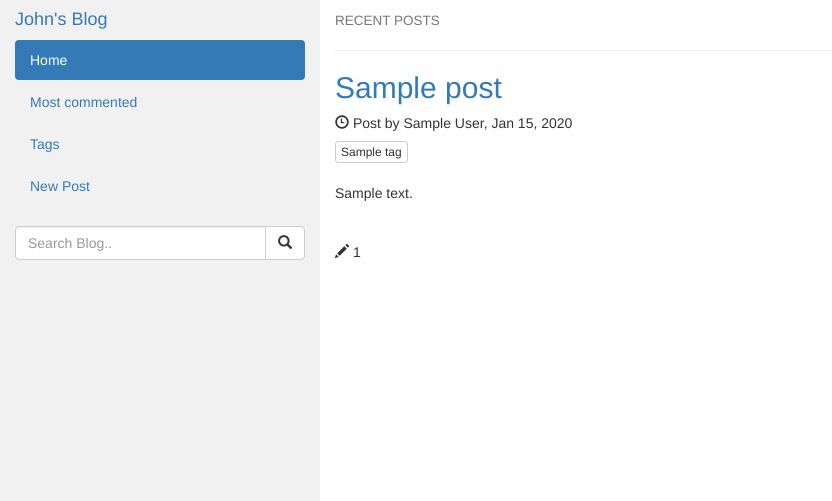
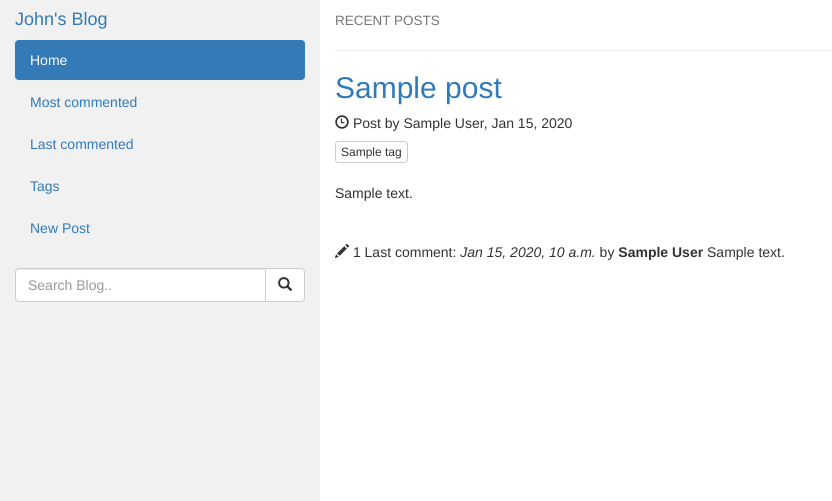
Before and after one commit to roman985475612/Simple-Blog, a Django app: page / in a window 1280 px wide. Shown: the top 501 px of the page, without its empty margins (0-832 px from the left). Run offline with Django 3.2, Linux system fonts and the light colour scheme; tables that the repository leaves empty hold one stand-in row (values such as "Sample post"); some libraries are stand-ins or nearby versions.

Commit message:
Task # 13 complete: added the ordering of posts by the date of the last comment

```diff
--- a/blog/models.py
+++ b/blog/models.py
@@ -1,3 +1,5 @@
+from datetime import datetime
+
 from django.db import models
 from django.template.defaultfilters import slugify
 from django.urls import reverse
@@ -10,6 +12,7 @@ class Post(models.Model):
     upd_date = models.DateTimeField('update date', auto_now=True)
     text = models.TextField()
     comments = models.PositiveSmallIntegerField(default=0)
+    last_comment_date = models.DateTimeField(default=datetime(1,1,1,0,0))
     tags = models.ManyToManyField('Tag')
 
     class Meta:
--- a/blog/templates/blog/base.html
+++ b/blog/templates/blog/base.html
@@ -15,6 +15,7 @@
   {% url 'blog:post_add' as pad %}
   {% url 'blog:tags' as tgs %}
   {% url 'blog:most_commented' as mcm %}
+  {% url 'blog:last_commented' as lcm %}
   <div class="container-fluid">
     <div class="row content">
       <div class="col-sm-3 sidenav">
@@ -22,6 +23,7 @@
         <ul class="nav nav-pills nav-stacked">
           <li {% if request.path == idx %}class="active"{% endif %}><a href="{{ idx }}">Home</a></li>
           <li {% if request.path == mcm %}class="active"{% endif %}><a href="{{ mcm }}">Most commented</a></li>
+          <li {% if request.path == lcm %}class="active"{% endif %}><a href="{{ lcm }}">Last commented</a></li>
           <li {% if request.path == tgs %}class="active"{% endif %}><a href="{{ tgs }}">Tags</a></li>
           <li {% if request.path == pad %}class="active"{% endif %}><a href="{{ pad }}">New Post</a></li>
         </ul><br>
--- a/blog/templates/blog/post_list.html
+++ b/blog/templates/blog/post_list.html
@@ -14,7 +14,15 @@
             <br><br>
             <p>{{ post.text }}</p>
             <br>
-            <h5><span class="glyphicon glyphicon-pencil"></span> {{ post.comments }}</h5>
+            <h5>
+                <span class="glyphicon glyphicon-pencil"></span> {{ post.comments }}
+                {% if post.comment_set.all %}
+                    Last comment:
+                    <i>{{ post.comment_set.first.pub_date|date:"M d, Y, P" }}</i>
+                    by <b>{{ post.comment_set.first.author }}</b>
+                    {{ post.comment_set.first.text|truncatechars:100 }}
+                {% endif %}
+            </h5>
             <br>
         {% empty %}
             <br>
--- a/blog/urls.py
+++ b/blog/urls.py
@@ -8,6 +8,8 @@ urlpatterns = [
     url('^$', views.PostListView.as_view(), name='index'),
     url('^most-commented/$', views.PostByCommentsListView.as_view(),
         name='most_commented'),
+    url('^last-commented/$', views.PostByLastCommentListView.as_view(),
+        name='last_commented'),
     url('^post/(?P<pk>\d+)/$', views.PostDetailView.as_view(), name='post_detail'),
     url('^post/(?P<pk>\d+)/comment/add/$',
         views.CommentCreateView.as_view(), name='comment_add'),
--- a/blog/views.py
+++ b/blog/views.py
@@ -41,8 +41,13 @@ class PostByTagListView(ListView):
 
 
 class PostByCommentsListView(ListView):
+    queryset = Post.objects.order_by('-comments')[:10]
+    template_name = 'blog/post_list.html'
+    context_object_name = 'post_list'
 
-    queryset = Post.objects.order_by('-comments')
+
+class PostByLastCommentListView(ListView):
+    queryset = Post.objects.order_by('-last_comment_date')[:10]
     template_name = 'blog/post_list.html'
     context_object_name = 'post_list'
 
```
Also changed, not shown: blog/migrations/0005_post_last_comment_date.py (added).
